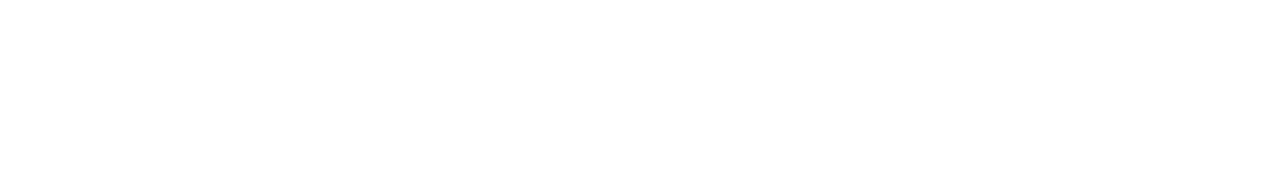
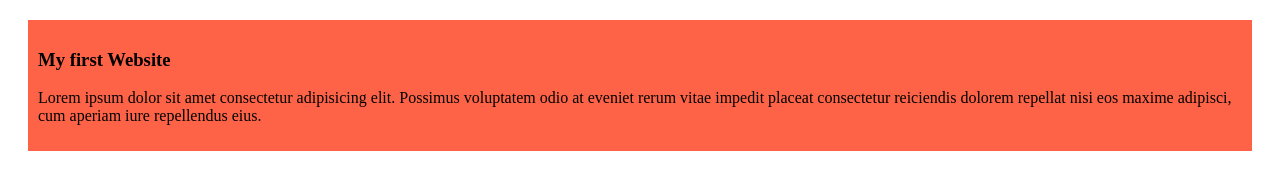
Before and after one commit to hamidur121/New-Website-Github, a plain HTML site: page index.html in a window 1280 px wide. Drawn offline with Linux system fonts and the light colour scheme.

Commit message:
added the first blog

```diff
--- /dev/null
+++ b/Styles/blog.css
@@ -0,0 +1,5 @@
+div{
+    background-color: tomato;
+    padding: 10px;
+    margin: 20px;
+}
--- a/index.html
+++ b/index.html
@@ -3,9 +3,13 @@
 <head>
     <meta charset="UTF-8">
     <meta name="viewport" content="width=device-width, initial-scale=1.0">
-    <title>New Website Github</title>
+    <title>New Website</title>
+    <link rel="stylesheet" href="Styles/blog.css">
 </head>
 <body>
-
+    <div>
+        <h3>My first Website</h3>
+        <p>Lorem ipsum dolor sit amet consectetur adipisicing elit. Possimus voluptatem odio at eveniet rerum vitae impedit placeat consectetur reiciendis dolorem repellat nisi eos maxime adipisci, cum aperiam iure repellendus eius.</p>
+    </div>
 </body>
 </html>
```
